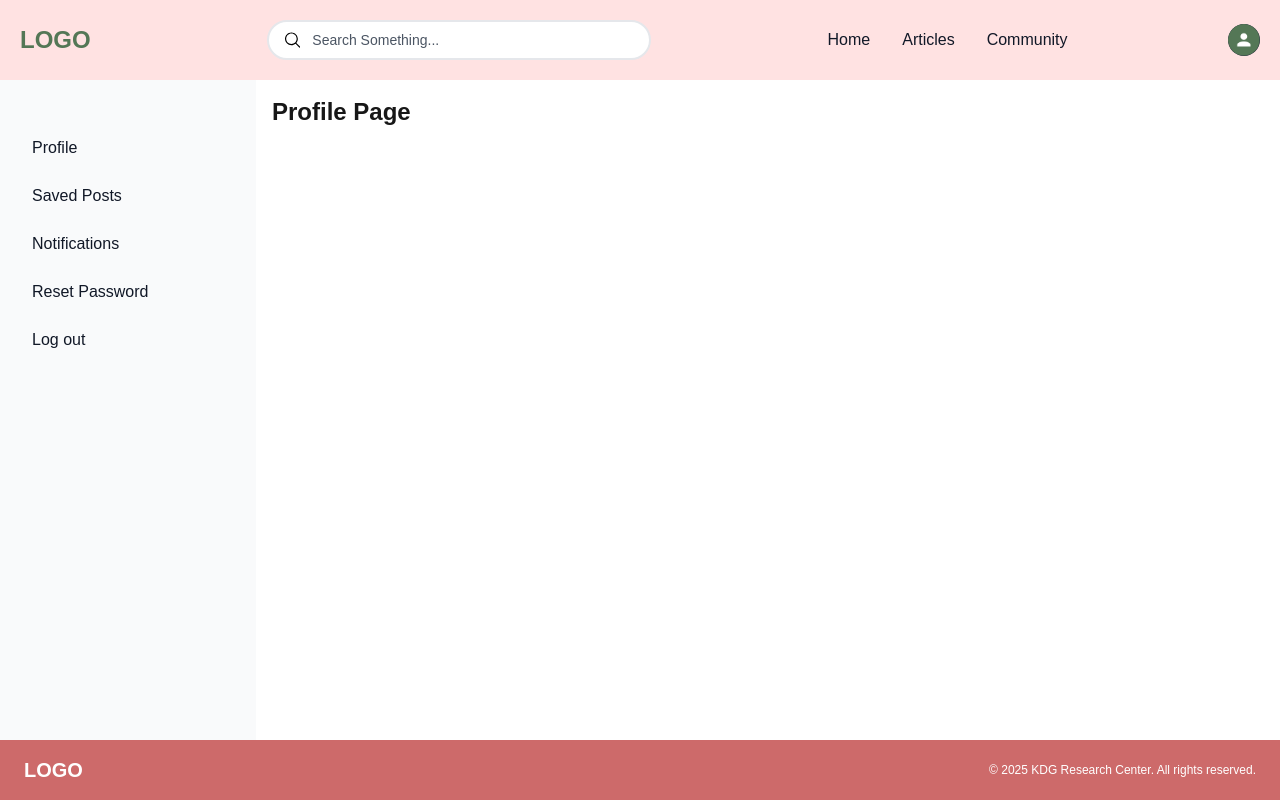
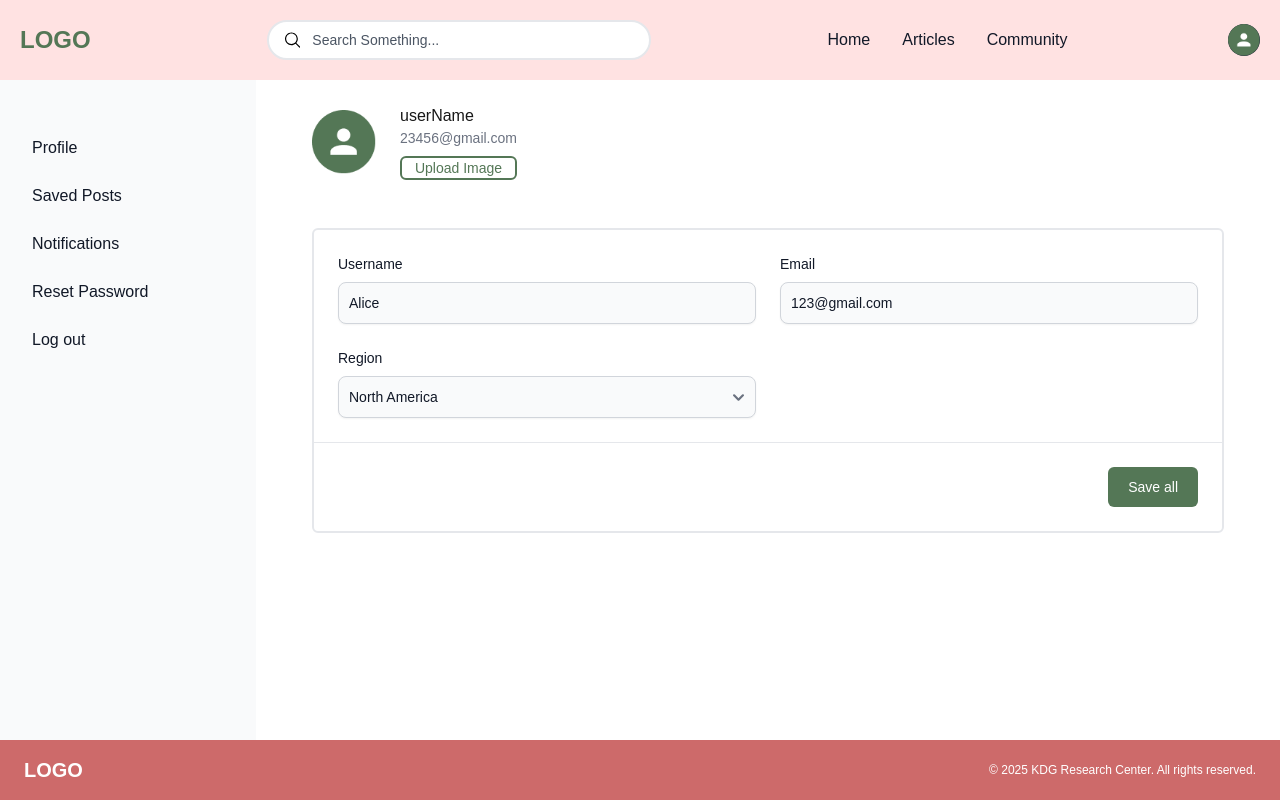
Before and after one commit to KdG-BCIT-ISSP/nest-client, a Next.js app: page /profile in a window 1280 px wide. Built offline with nearby package versions, Linux system fonts and the light colour scheme.

Commit message:
[NEST-FE-22-User-profile-page] add ProfileInputField component to Profile page

```diff
--- a/app/profile/notifications/page.tsx
+++ b/app/profile/notifications/page.tsx
@@ -15,8 +15,8 @@ export default function NotificationsPage() {
 
   return (
     <div className="p-4 sm:ml-64">
-              <SideMenu></SideMenu>
-              <h1 className="text-2xl font-bold mb-4">Notification Page</h1>
-            </div>
+      <SideMenu></SideMenu>
+      <h1 className="text-2xl font-bold mb-4">Notification Page</h1>
+    </div>
   );
 }
--- a/app/profile/page.tsx
+++ b/app/profile/page.tsx
@@ -1,6 +1,8 @@
 "use client";
 
+import Image from "next/image";
 import SideMenu from "@/components/SideMenu";
+import ProfileInputField from "@/components/ProfileInputField";
 import { useEffect, useState } from "react";
 
 export default function ProfilePage() {
@@ -17,7 +19,33 @@ export default function ProfilePage() {
   return (
     <div className="p-4 sm:ml-64">
       <SideMenu></SideMenu>
-      <h1 className="text-2xl font-bold mb-4">Profile Page</h1>
+      <div className="flex items-center gap-3 py-2 pl-10">
+        {/* Avatar Section */}
+        <div className="flex flex-col items-center">
+          <Image
+            src="/images/default_profile_image.png"
+            className="object-cover rounded-md shrink-0 md:w-16 md:h-16 dark:border-none"
+            alt="avatar"
+            width={70}
+            height={70}
+            priority
+          />
+        </div>
+
+        {/* Text Info Section */}
+        <div className="flex flex-col justify-center ml-3">
+          <h5 className="text-md">userName</h5>
+          <p className="text-gray-500 text-sm">23456@gmail.com</p>
+          <button className="mt-2 border-secondary border-2 rounded-md text-sm text-secondary hover:text-white hover:bg-secondary">
+            Upload Image
+          </button>
+        </div>
+      </div>
+      <ProfileInputField
+        username="Alice"
+        email="123@gmail.com"
+        region="north-america"
+      ></ProfileInputField>
     </div>
   );
 }
--- a/app/profile/saved-posts/page.tsx
+++ b/app/profile/saved-posts/page.tsx
@@ -16,8 +16,8 @@ export default function SavedPostsPage() {
 
   return (
     <div className="p-4 sm:ml-64">
-          <SideMenu></SideMenu>
-          <h1 className="text-2xl font-bold mb-4">Saved Posts Page</h1>
-        </div>
+      <SideMenu></SideMenu>
+      <h1 className="text-2xl font-bold mb-4">Saved Posts Page</h1>
+    </div>
   );
 }
--- a/components/ProfileInputField.tsx
+++ b/components/ProfileInputField.tsx
@@ -89,7 +89,7 @@ export default function ProfileInputField({
 
       <div className="p-6 border-t border-gray-200 flex justify-end">
         <button
-          className="text-white bg-secondary hover:bg-tertiary focus:ring-4 focus:ring-cyan-200 font-medium rounded-md text-sm px-5 py-2.5 text-center"
+          className="text-white bg-secondary hover:bg-tertiary font-medium rounded-md text-sm px-5 py-2.5 text-center"
           type="submit"
         >
           Save all
--- a/components/SideMenu.tsx
+++ b/components/SideMenu.tsx
@@ -1,17 +1,15 @@
 import Link from "next/link";
 
 const SIDE_MENU_LINKS = [
-    { href: "/profile", label: "Profile"},
-    { href: "/profile/saved-posts", label: "Saved Posts"},
-    { href: "/profile/notifications", label: "Notifications"},
-    { href: "reset", label: "Reset Password"},
-    { href: "home", label: "Log out"}
-]
+  { href: "/profile", label: "Profile" },
+  { href: "/profile/saved-posts", label: "Saved Posts" },
+  { href: "/profile/notifications", label: "Notifications" },
+  { href: "reset", label: "Reset Password" },
+  { href: "home", label: "Log out" },
+];
 
 export default function SideMenu() {
   return (
-
-
     <aside
       id="default-sidebar"
       className="fixed top-0 left-0 z-60 w-64 h-screen transition-transform -translate-x-full sm:translate-x-0"
@@ -22,23 +20,17 @@ export default function SideMenu() {
           {SIDE_MENU_LINKS.map((link) => (
             <li key={link.href}>
               <Link
-
                 href={link.href}
                 className="flex items-center p-2 text-gray-900 rounded-lg dark:text-white hover:bg-gray-100 dark:hover:bg-gray-700 group"
               >
-
-                                <span className="flex-1 ms-3 whitespace-nowrap">{link.label}</span>
-
+                <span className="flex-1 ms-3 whitespace-nowrap">
+                  {link.label}
+                </span>
               </Link>
             </li>
           ))}
-
-
-
         </ul>
       </div>
     </aside>
-
-
   );
 }
--- /dev/null
+++ b/types/ProfileDataType.ts
@@ -0,0 +1,5 @@
+export type ProfileDataType = {
+  username: string;
+  email: string;
+  region: string;
+};
```
Lines whose indentation alone changed are shown as unchanged.
